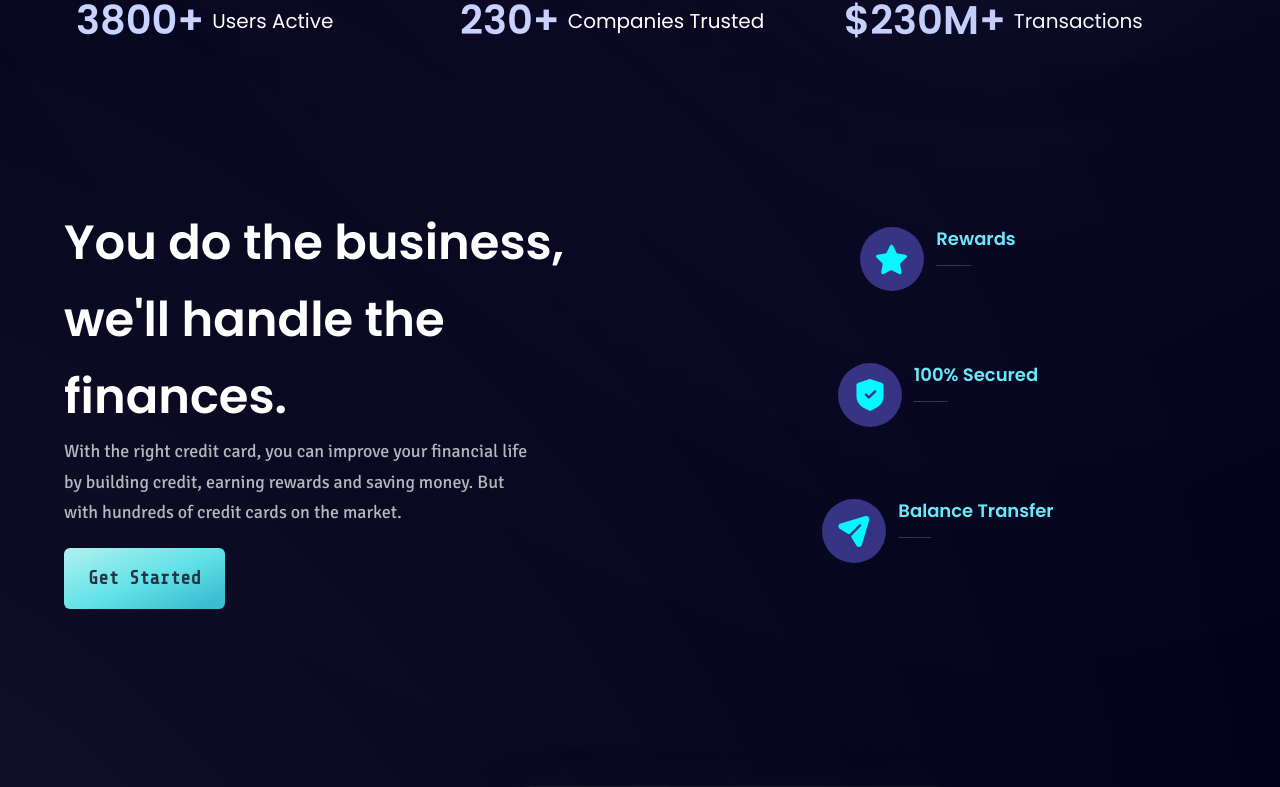
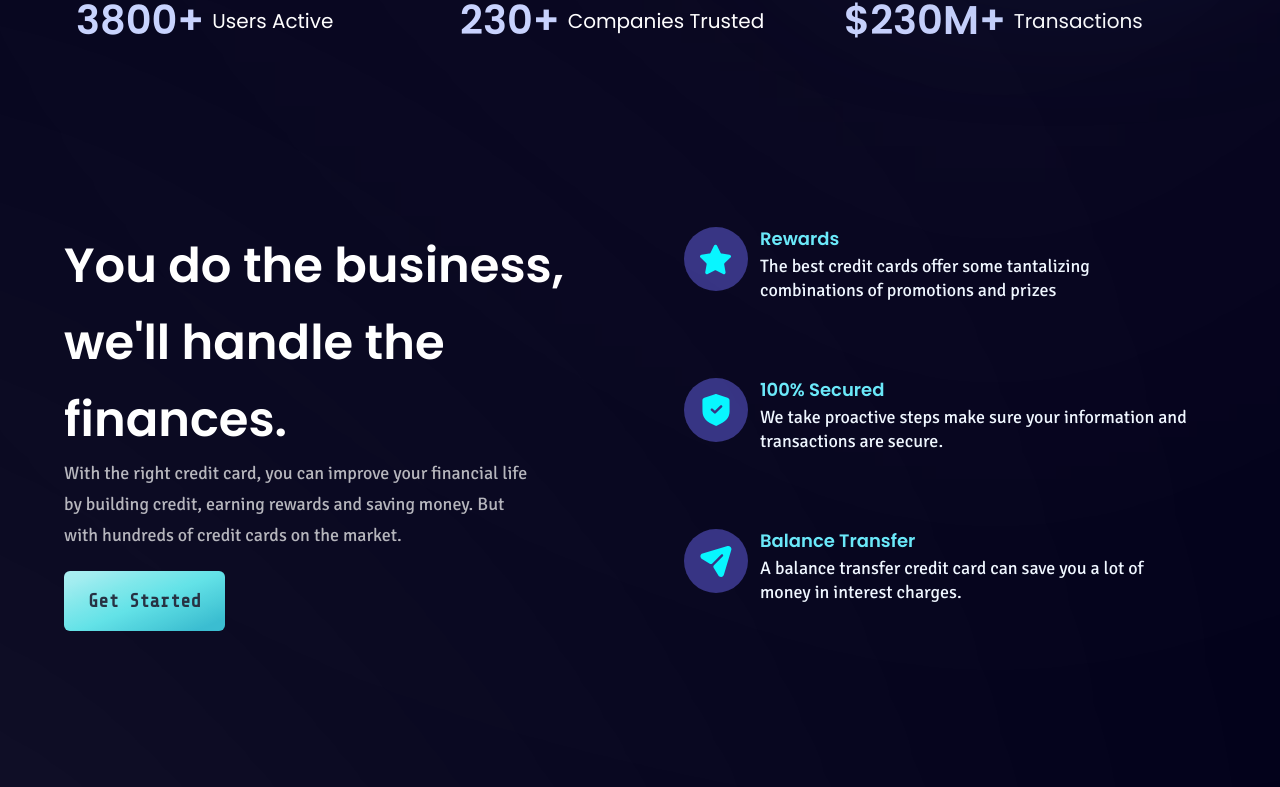
Before and after one commit to sidx04/Bank-App, a React (Vite) app: page / in a window 1280 px wide. Shown: the part 895-1682 px from the top of the page. Built offline with nearby package versions, Linux system fonts and the light colour scheme; a web font is replaced by a local one.

Commit message:
Modified Business

```diff
--- a/src/components/Business.jsx
+++ b/src/components/Business.jsx
@@ -14,7 +14,7 @@ const FeatureCard=({icon,title,content,index})=>(
         <h4 className="font-poppins font-semibold text-cyan-300 text-[18px] leading-[23px] mb-1">
           {title}
         </h4>
-        <p className="font-signika font-normal text-blue-50 text-[1px] leading-[24px] mb-1">
+        <p className="font-signika font-normal text-blue-50 text-[18px] leading-[24px] mb-1">
           {content}
         </p>
       </div>
```
